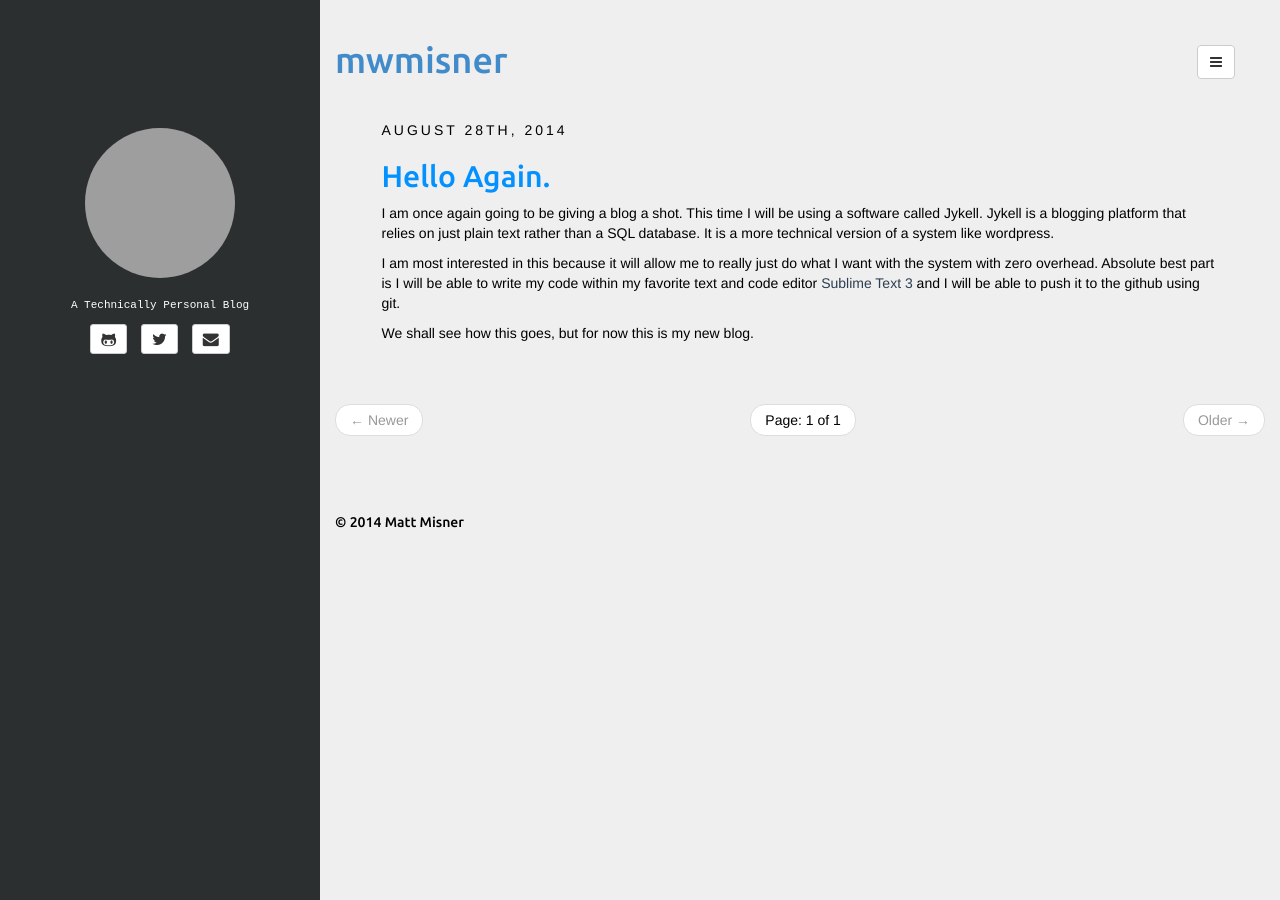
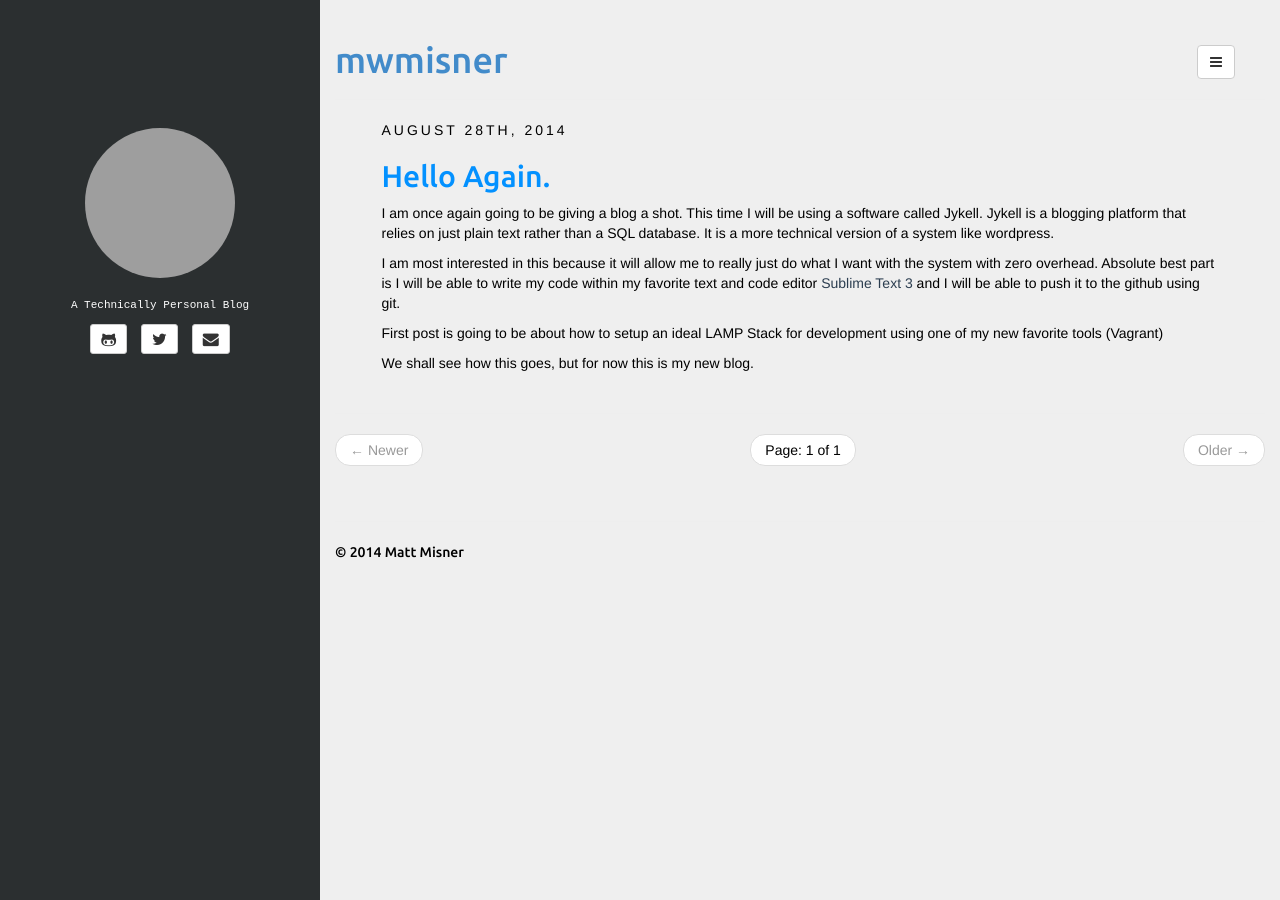
Before and after one commit to mwmisner/mwmisner.github.io, a Jekyll site: the page built from index.html, in a window 1280 px wide. Built offline with Jekyll 4.4.1, drawn with Linux system fonts in a browser that asks for light colours; the list of posts is cut into pages by our own code; grey boxes are pictures that could not be loaded.

Commit message:
adding vagrant and changing date of hello world to be more recent.

```diff
--- a/_posts/2014-08-28-hello-world.md
+++ b/_posts/2014-08-28-hello-world.md
@@ -10,4 +10,6 @@ I am once again going to be giving a blog a shot. This time I will be using a so
 
 I am most interested in this because it will allow me to really 	just do what I want with the system with zero overhead. Absolute best part is I will be able to write my code within my favorite text and code editor <a href="http://www.sublimetext.com/3">Sublime Text 3</a> and I will be able to push it to the github using git.
 
+First post is going to be about how to setup an ideal LAMP Stack for development using one of my new favorite tools (Vagrant)
+
 We shall see how this goes, but for now this is my new blog.
```
